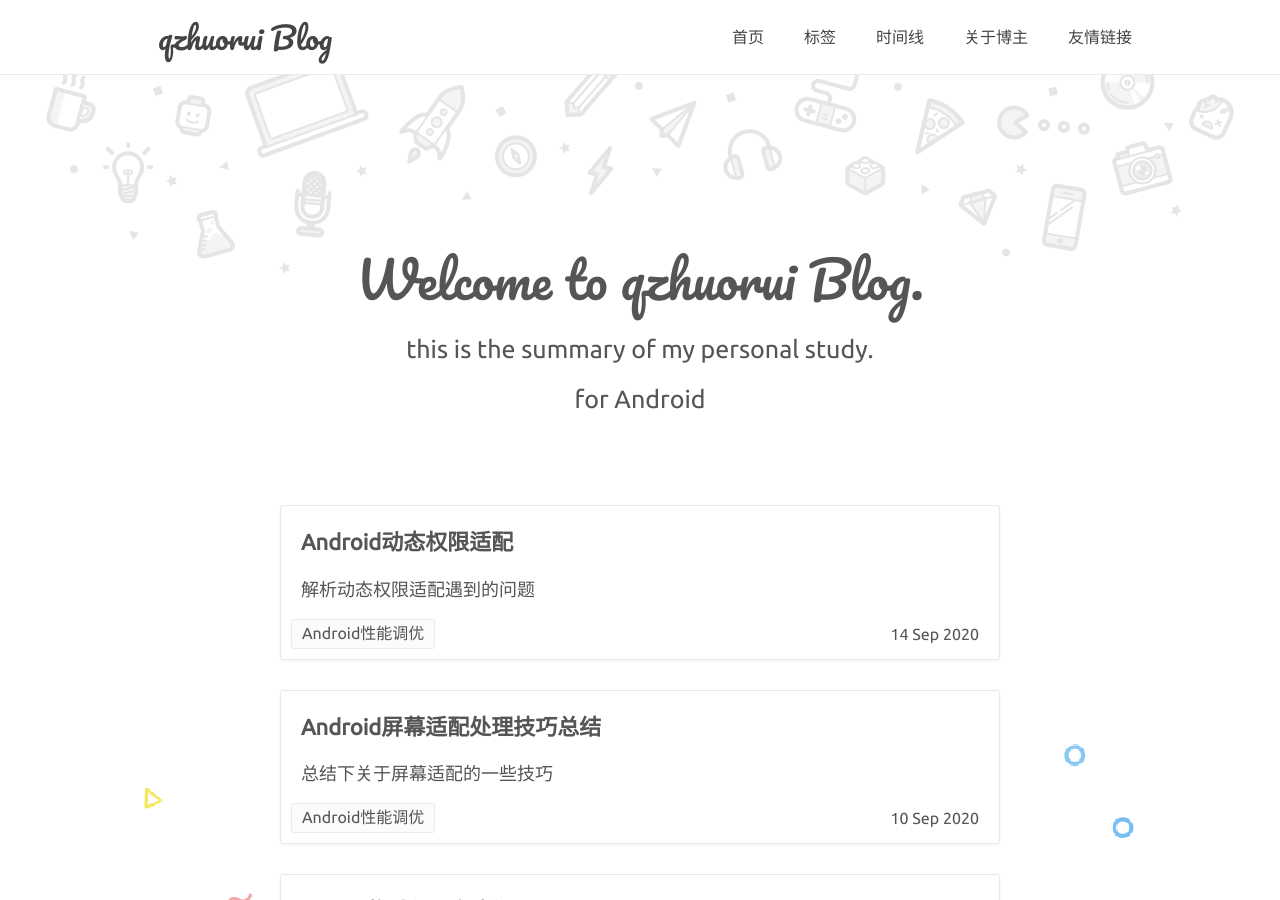
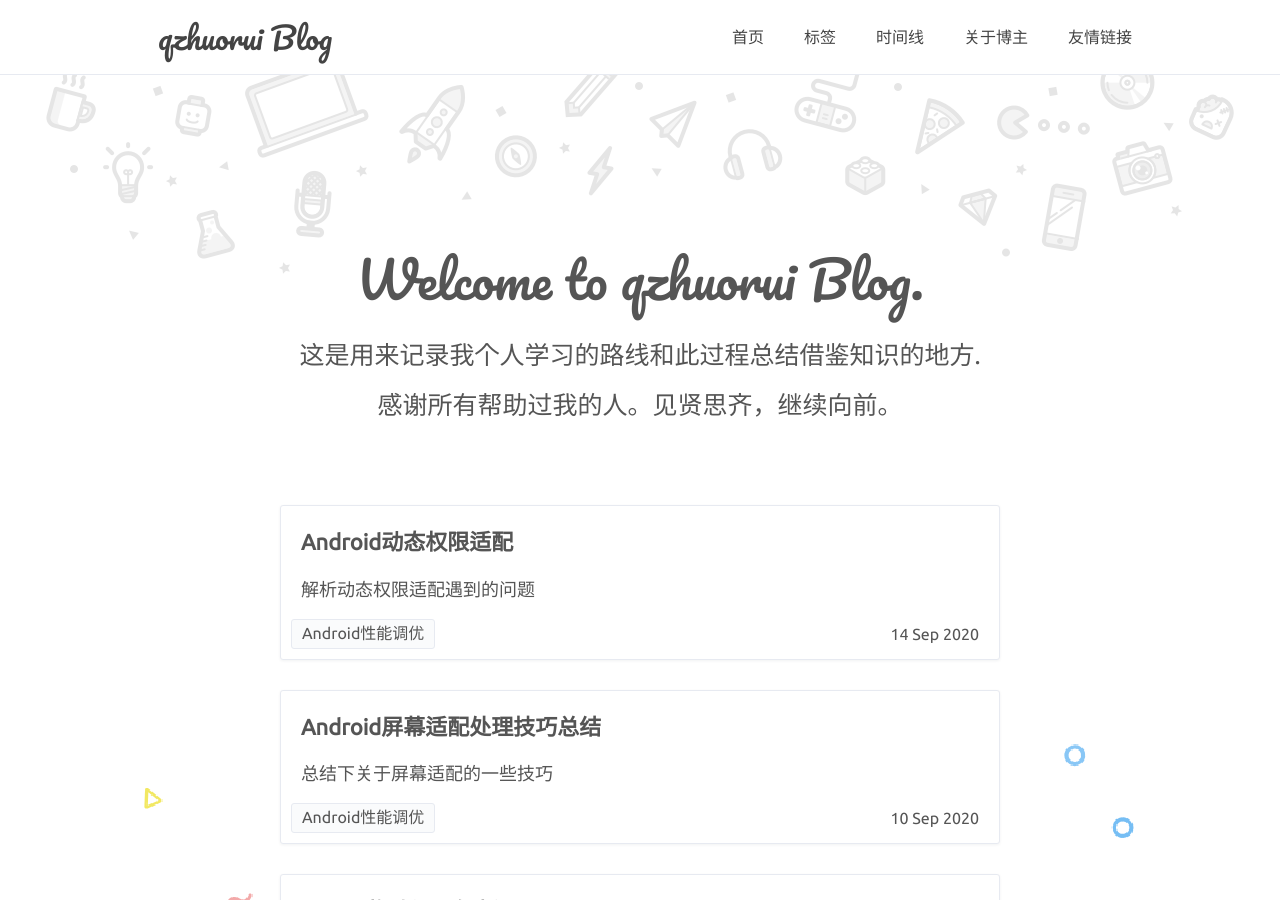
Before and after one commit to qzhuorui/qzhuorui.github.io, a Jekyll site: the page built from index.html, in a window 1280 px wide and 900 px high. Built offline with Jekyll 4.4.1, drawn with Linux system fonts in a browser that asks for light colours; comment, search, counter and statistics services are not loaded.

Commit message:
Update index.html

```diff
--- a/index.html
+++ b/index.html
@@ -2,8 +2,8 @@
 layout: default
 title: is qzhuorui Blog
 page-title: Welcome to qzhuorui Blog.
-home-title: this is the summary of my personal study.
-description: for Android
+home-title: 这是用来记录我个人学习的路线和此过程总结借鉴知识的地方.
+description: 感谢所有帮助过我的人。见贤思齐，继续向前。
 ---
 
 {% include header.html %}
```
